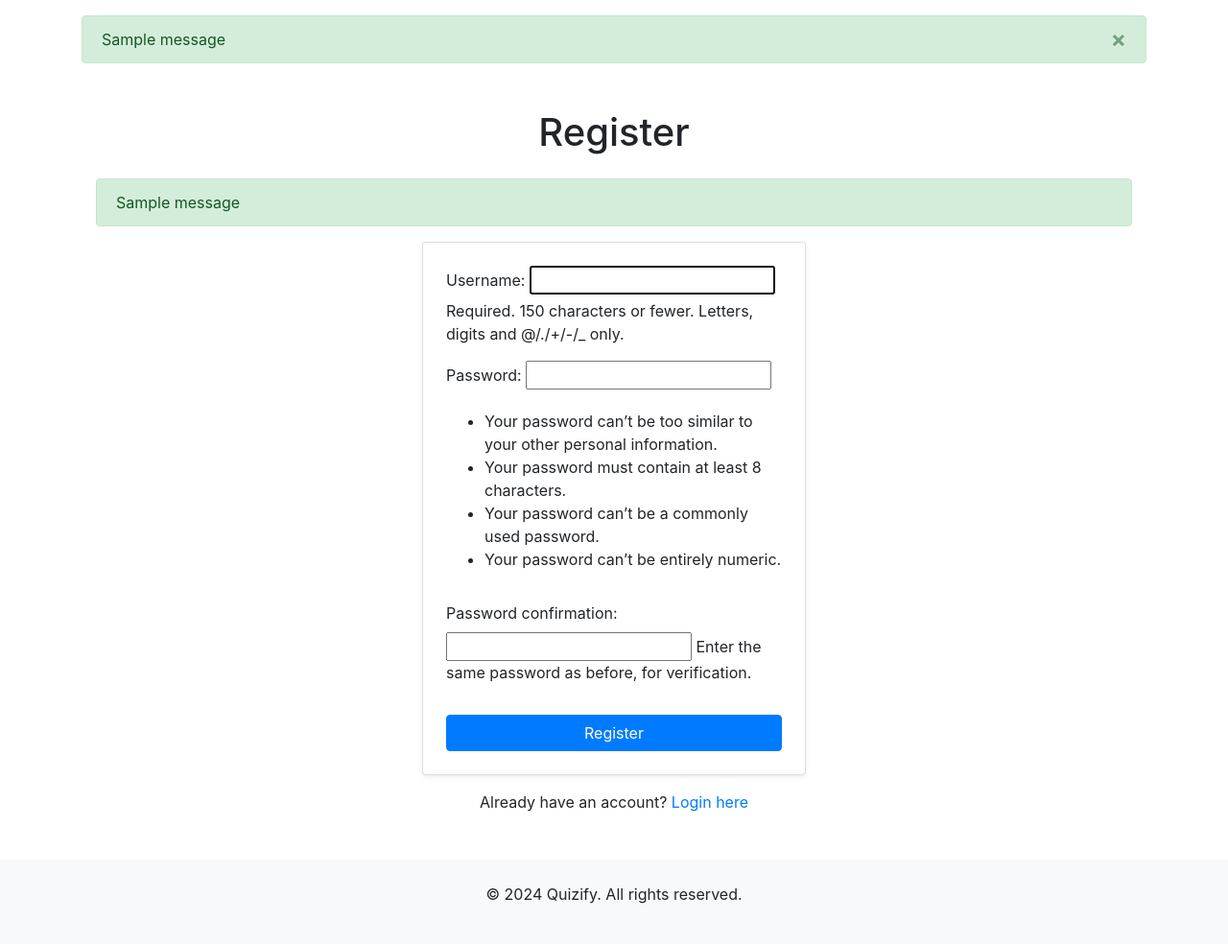
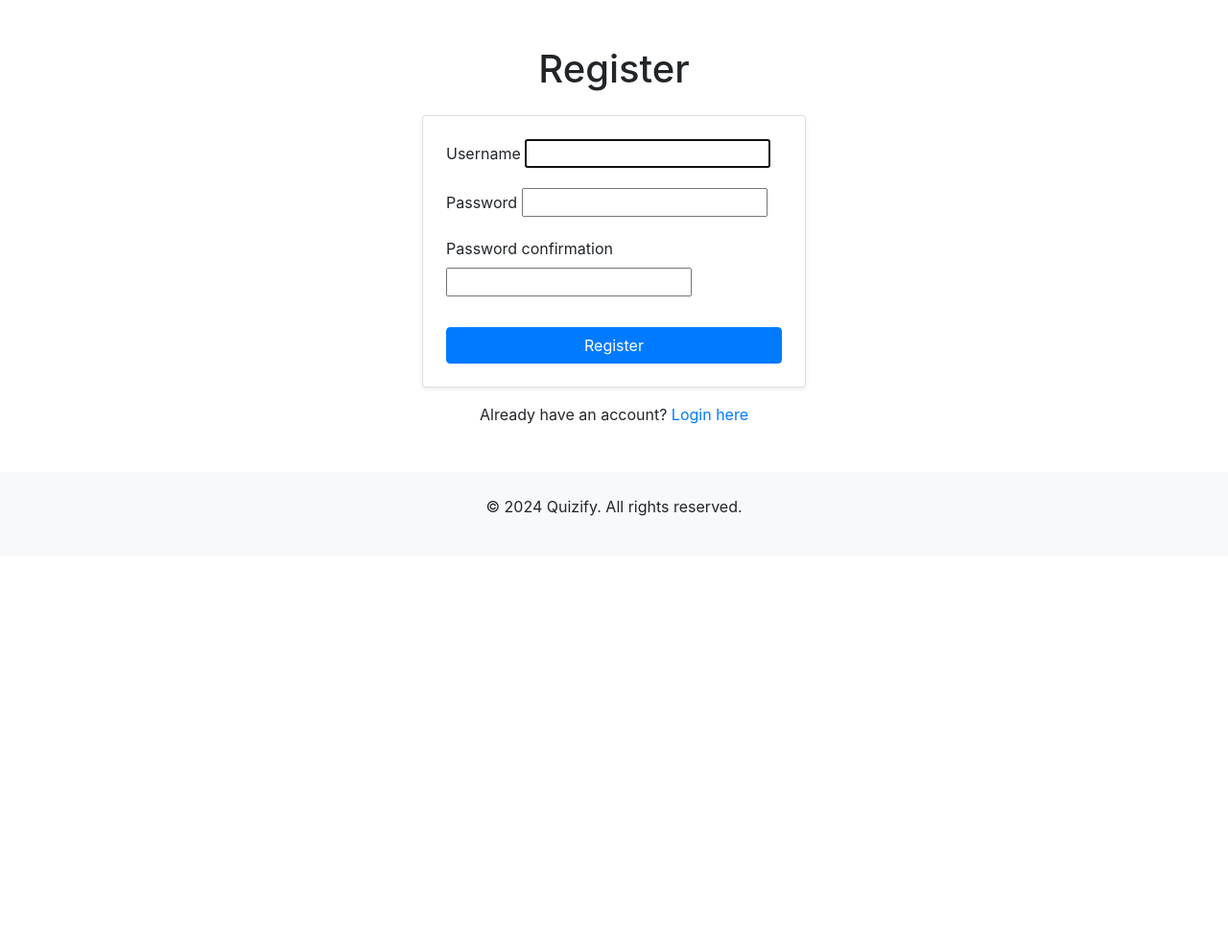
Before and after one commit to NohaZak/Quizify, a Django app: page /register/ in a window 1280 px wide. Shown: the part 56-1040 px from the top of the page at 96% size. After the commit the page ends 594 px from the top, so only its background shows below. Run offline with Django 5.2, Linux system fonts and the light colour scheme; one stand-in notice (Sample message) is shown; some libraries are stand-ins or nearby versions.

Commit message:
Improved login and register templates: Removed duplicate error messages and ensured consistent UI for messages and error handling.

```diff
--- a/quizzes/views.py
+++ b/quizzes/views.py
@@ -31,12 +31,12 @@
             user = form.save()
             login(request, user)
             messages.success(request, 'Account created successfully! Welcome to Quizify.')
-            return redirect('dashboard')  # Redirect to dashboard upon success
+            return redirect('dashboard')
         else:
-            messages.error(request, 'There was an error creating your account. Please check the form and try again.')
-            print("Form errors:", form.errors)  # Debugging errors
+            messages.error(request, 'Please correct the errors below and try again.')
     else:
         form = UserCreationForm()
+
     return render(request, 'register.html', {'form': form})
 
 
@@ -51,9 +51,12 @@
         if form.is_valid():
             user = form.get_user()
             login(request, user)
+            messages.success(request, 'You have successfully logged in.')
             if next_url:
                 return redirect(next_url)
             return redirect('dashboard')
+        else:
+            messages.error(request, 'Invalid username or password. Please try again.')
     else:
         form = AuthenticationForm()
 
@@ -88,14 +91,13 @@
 
 def user_logout(request):
     logout(request)
+    messages.success(request, 'You have been logged out successfully.')
     return redirect('login')
 
 def quiz_list(request):
     quizzes = Quiz.objects.all()
     return render(request, 'quizzes/quiz_list.html', {'quizzes': quizzes})
 
-from django.shortcuts import render, get_object_or_404
-from .models import Quiz
 
 def quiz_detail(request, quiz_id):
     quiz = get_object_or_404(Quiz, id=quiz_id)
--- a/templates/base.html
+++ b/templates/base.html
@@ -34,17 +34,22 @@
 
     <!-- Messages Block -->
     {% if messages %}
-    <div class="container mt-3">
+<div aria-live="polite" aria-atomic="true" class="position-relative">
+    <div class="toast-container position-fixed top-0 end-0 p-3">
         {% for message in messages %}
-            <div class="alert alert-{{ message.tags }} alert-dismissible fade show" role="alert">
-                {{ message }}
-                <button type="button" class="close" data-dismiss="alert" aria-label="Close">
-                    <span aria-hidden="true">&times;</span>
-                </button>
+        <div class="toast align-items-center text-white bg-{{ message.tags }} border-0" role="alert" aria-live="assertive" aria-atomic="true">
+            <div class="d-flex">
+                <div class="toast-body">
+                    {{ message }}
+                </div>
+                <button type="button" class="btn-close btn-close-white me-2 m-auto" data-bs-dismiss="toast" aria-label="Close"></button>
             </div>
+        </div>
         {% endfor %}
     </div>
-    {% endif %}
+</div>
+{% endif %}
+
 
     <!-- Main Content -->
     <div class="container mt-4">
@@ -58,5 +63,18 @@
 
     <script src="https://code.jquery.com/jquery-3.5.1.slim.min.js"></script>
     <script src="https://cdn.jsdelivr.net/npm/bootstrap@4.5.2/dist/js/bootstrap.bundle.min.js"></script>
+
+    <script>
+        document.addEventListener('DOMContentLoaded', function () {
+            const toastElements = document.querySelectorAll('.toast');
+            toastElements.forEach(function (toastElement) {
+                const toast = new bootstrap.Toast(toastElement, { delay: 5000 });
+                toast.show();
+            });
+        });
+    </script>
+    <script src="https://cdn.jsdelivr.net/npm/bootstrap@5.3.0/dist/js/bootstrap.bundle.min.js"></script>
+
+
 </body>
 </html>
--- a/templates/register.html
+++ b/templates/register.html
@@ -6,20 +6,13 @@
 <div class="container mt-5">
     <h1 class="mb-4 text-center">Register</h1>
 
-    {% if messages %}
-        {% for message in messages %}
-            <div class="alert {% if message.tags %}alert-{{ message.tags }}{% endif %}">
-                {{ message }}
-            </div>
-        {% endfor %}
-    {% endif %}
-
-    {% if form.errors %}
+    <!-- Display Form Non-field Errors -->
+    {% if form.non_field_errors %}
         <div class="alert alert-danger">
             <strong>Please correct the following errors:</strong>
             <ul>
-                {% for field, errors in form.errors.items %}
-                    <li><strong>{{ field }}:</strong> {{ errors }}</li>
+                {% for error in form.non_field_errors %}
+                    <li>{{ error }}</li>
                 {% endfor %}
             </ul>
         </div>
@@ -27,7 +20,19 @@
 
     <form method="post" class="card p-4 shadow-sm mx-auto" style="max-width: 400px;">
         {% csrf_token %}
-        {{ form.as_p }}
+        {% for field in form %}
+            <div class="mb-3">
+                <label for="{{ field.id_for_label }}" class="form-label">{{ field.label }}</label>
+                {{ field }}
+                {% if field.errors %}
+                    <div class="text-danger">
+                        {% for error in field.errors %}
+                            <small>{{ error }}</small>
+                        {% endfor %}
+                    </div>
+                {% endif %}
+            </div>
+        {% endfor %}
         <button type="submit" class="btn btn-primary w-100 mt-3">Register</button>
     </form>
 
```
Also changed, not shown: quizify/settings.py (+11 -0 lines), templates/login.html (+20 -4 lines), db.sqlite3.
